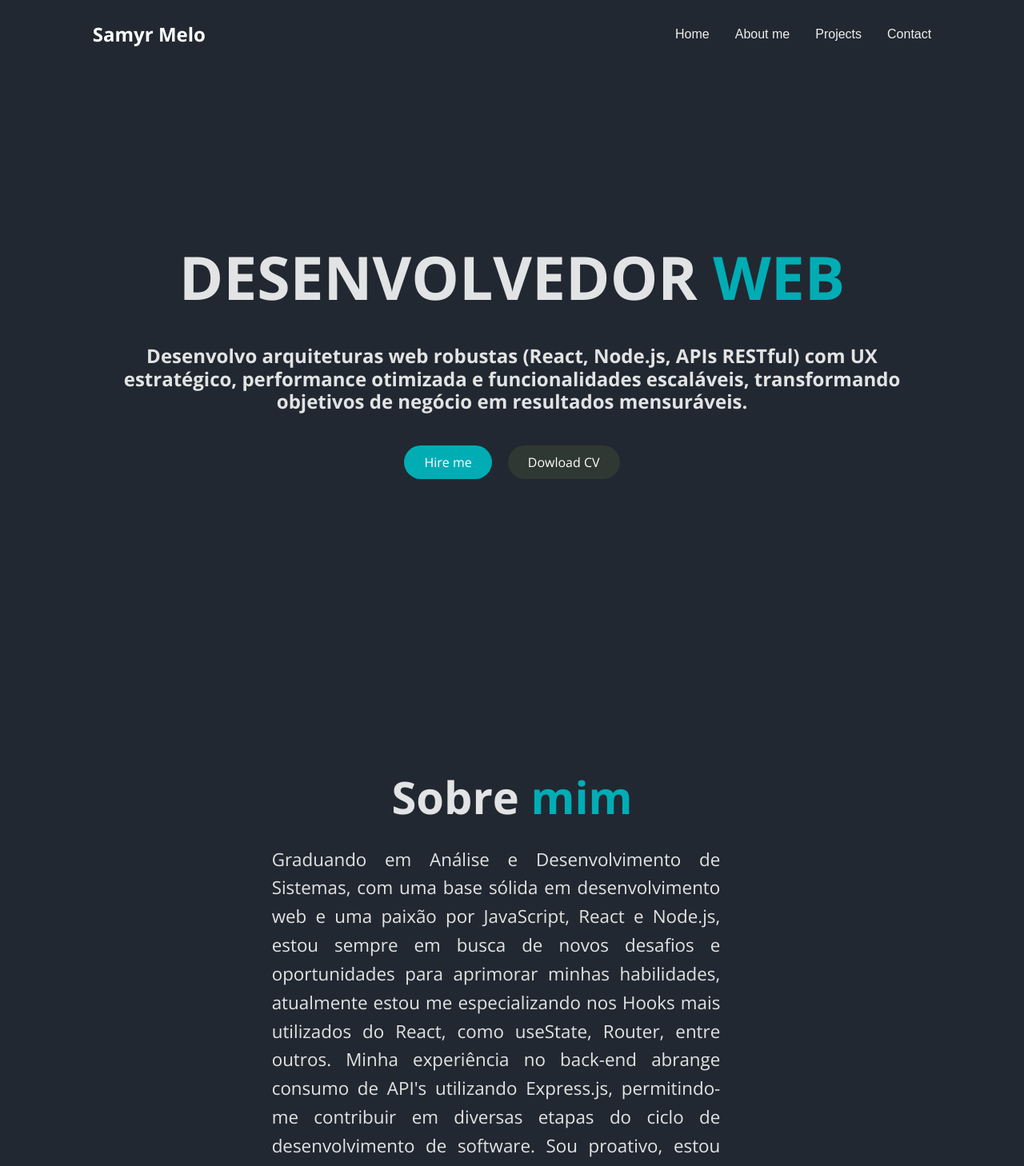
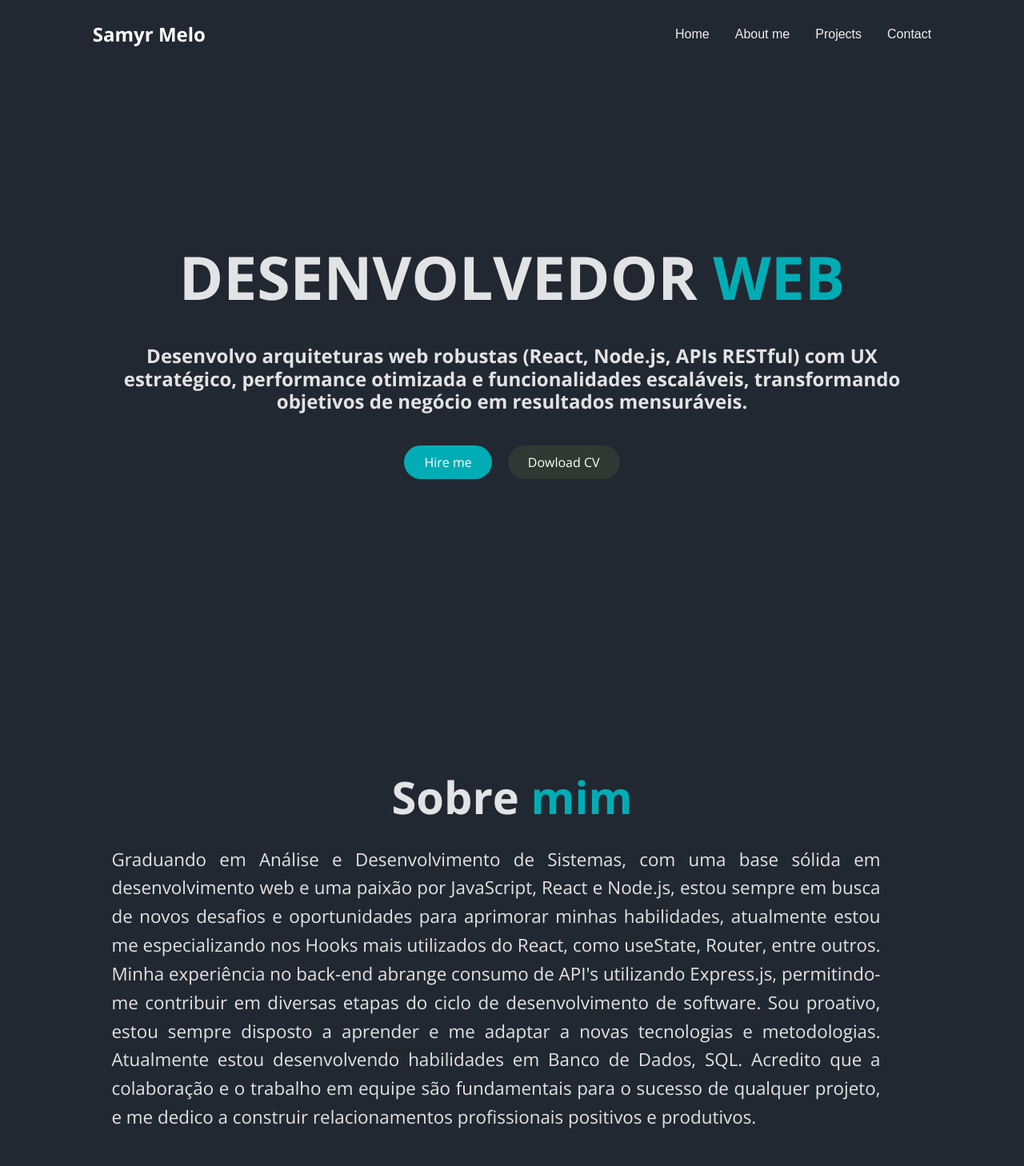
Before and after one commit to samyr-melo/oficial_portifolio-devSam, a React (Vite) app: page / in a window 1280 px wide. Shown: the top 1458 px of the page at 80% size. Built offline with nearby package versions, Linux system fonts and the light colour scheme.

Commit message:
update-width-100%

```diff
--- a/src/Aboutme/about.css
+++ b/src/Aboutme/about.css
@@ -5,7 +5,6 @@
   justify-content: center;
   padding: 20px 5%;
   gap: 30px;
-
 
 }
 
@@ -51,7 +50,7 @@ p {
   }
 
   .about__text {
-    width: 60%;
+    width: 100%;
   }
 
   .about__paragrafo {
```
